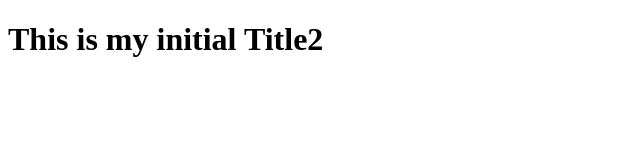
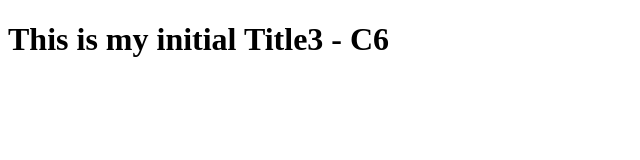
Before and after one commit to sumitsingh2503/TestRepo, a plain HTML site: page index.html in a window 1280 px wide. Shown: the full height of the page, 0-640 px from the left. Drawn offline with Linux system fonts and the light colour scheme.

Commit message:
C6 in master

```diff
--- a/index.html
+++ b/index.html
@@ -6,7 +6,7 @@
     <title>Document</title>
 </head>
 <body>
-    <h1>This is my initial Title2</h1>
+    <h1>This is my initial Title3 - C6</h1>
 
     <script src=''></script>
 
```
